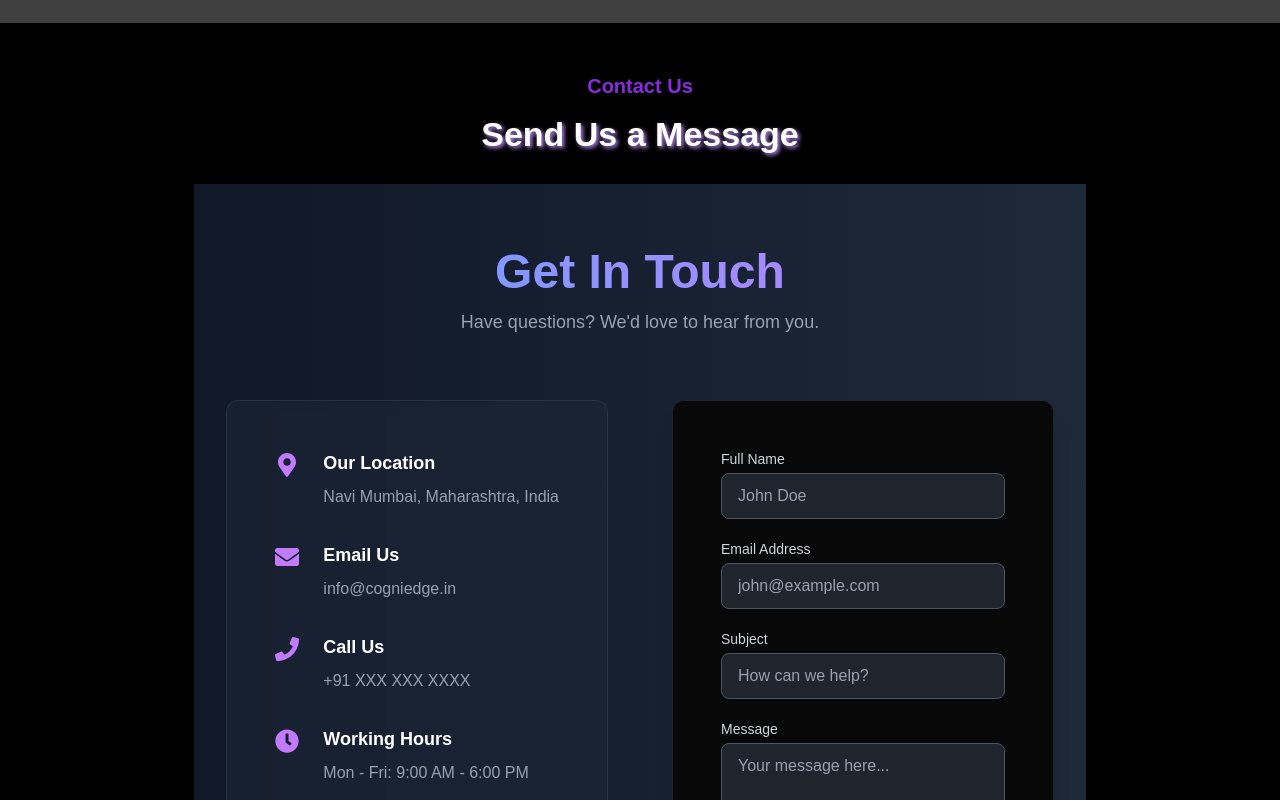
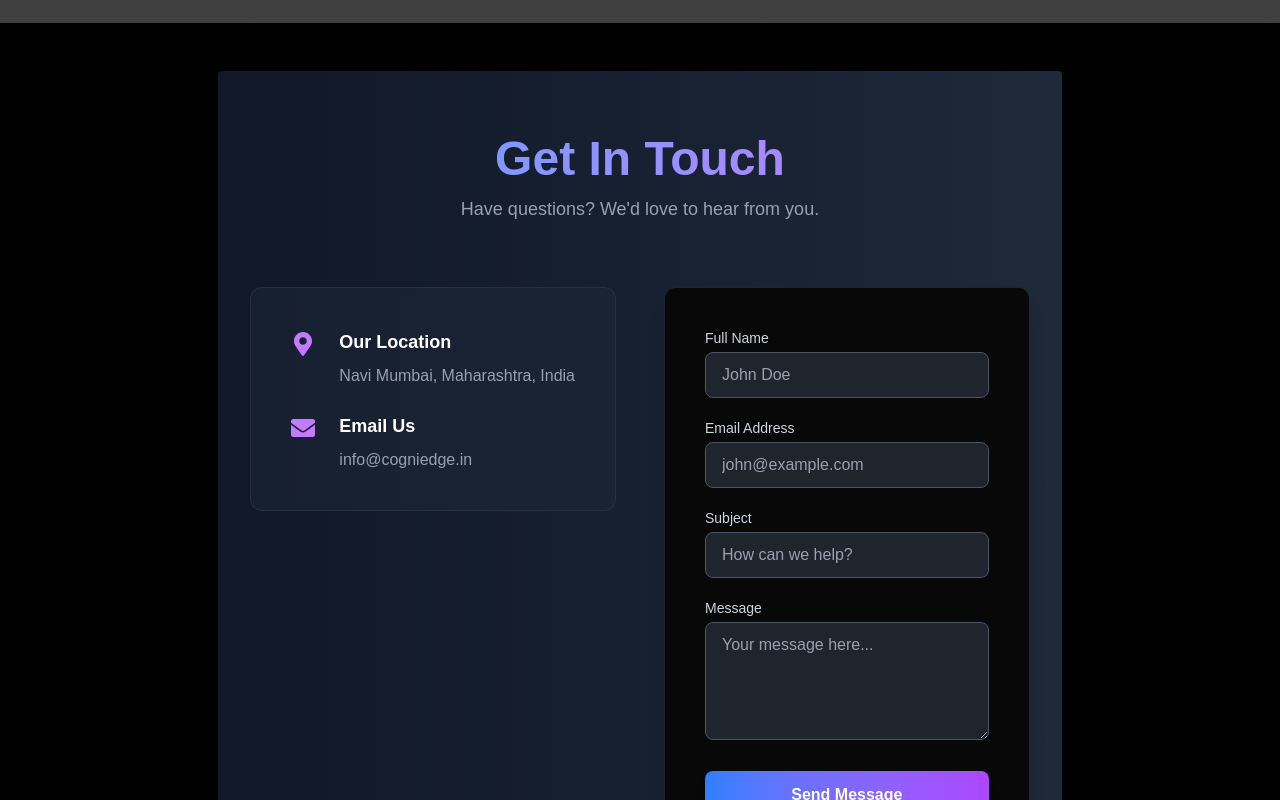
Before and after one commit to nextgen-2025/cogniqedge-react, a React (Vite) app: page /contact in a window 1280 px wide. Shown: the part 280-1080 px from the top of the page. Built offline with nearby package versions, Linux system fonts and the light colour scheme; grey boxes are pictures that could not be loaded; a web font is replaced by a local one.

Commit message:
Push Code Change some changes in contact us and form

```diff
--- a/src/components/contact-us/ContactHero.jsx
+++ b/src/components/contact-us/ContactHero.jsx
@@ -6,7 +6,7 @@ const ContactHero = () => {
   return (
     <div className="contact">
       <div className="contactWrapper">
-        <h1 className="contactTitle">Get in Touch</h1>
+        <h1 className="contactTitle">Contact Us</h1>
 
         <div className="breadcrumb">
           <a href="/">Home</a>
@@ -15,8 +15,6 @@ const ContactHero = () => {
         </div>
       </div>
       <div className="formWrapper">
-        <h3 className="contactUsTitle">Contact Us</h3>
-        <h1 className="formTitle">Send Us a Message</h1>
         <Form/>
       </div>
     </div>
--- a/src/components/form/Form.jsx
+++ b/src/components/form/Form.jsx
@@ -63,22 +63,22 @@ const Form = () => {
       icon: <FaEnvelope className="w-5 h-5" />,
       title: "Email Us",
       details: "info@cogniedge.in"
-    },
-    {
-      icon: <FaPhone className="w-5 h-5" />,
-      title: "Call Us",
-      details: "+91 XXX XXX XXXX"
-    },
-    {
-      icon: <FaClock className="w-5 h-5" />,
-      title: "Working Hours",
-      details: "Mon - Fri: 9:00 AM - 6:00 PM"
     }
+    // {
+    //   icon: <FaPhone className="w-5 h-5" />,
+    //   title: "Call Us",
+    //   details: "+91 XXX XXX XXXX"
+    // },
+    // {
+    //   icon: <FaClock className="w-5 h-5" />,
+    //   title: "Working Hours",
+    //   details: "Mon - Fri: 9:00 AM - 6:00 PM"
+    // }
   ];
 
   return (
-    <div className="min-h-screen bg-gradient-to-r from-gray-900 to-gray-800 py-16 px-4 sm:px-6 lg:px-8">
-      <div className="max-w-[1600px] mx-auto"> {/* Increased width from 1400px to 1600px */}
+    <div className="rounded bg-gradient-to-r from-gray-900 to-gray-800 py-16 px-4 sm:px-6 lg:px-8">
+      <div className="container mx-auto max-w-[1800px]"> {/* Increased max width */}
         {/* Section Header */}
         <div className="text-center mb-16">
           <h2 className="text-4xl md:text-5xl font-bold bg-gradient-to-r from-blue-400 to-purple-400 bg-clip-text text-transparent">
@@ -89,34 +89,29 @@ const Form = () => {
           </p>
         </div>
 
-        {/* Two Column Layout with increased gap and padding */}
-        <div className="grid grid-cols-1 lg:grid-cols-2 gap-12 lg:gap-16">
+        {/* Two Column Layout with increased width */}
+        <div className="grid grid-cols-1 lg:grid-cols-2 gap-8 lg:gap-12 max-w-full">
           {/* Left Column - Contact Details */}
-          <div className="space-y-8 p-10 lg:p-12 bg-gray-800/50 backdrop-blur-sm rounded-xl border border-gray-700/50">
-            <div className="space-y-8"> {/* Increased spacing */}
+          <div className="w-full h-56 p-8 lg:p-10 bg-gray-800/50 backdrop-blur-sm rounded-xl border border-gray-700/50">
+            <div className="space-y-6">
               {contactDetails.map((detail, index) => (
                 <div key={index} className="flex items-start space-x-6">
-                  <div className="text-purple-400 mt-1">
-                    {React.cloneElement(detail.icon, { className: "w-6 h-6" })} {/* Larger icons */}
+                  <div className="text-purple-400 mt-1 flex-shrink-0">
+                    {React.cloneElement(detail.icon, { className: "w-6 h-6" })}
                   </div>
-                  <div>
-                    <h3 className="text-lg text-white font-semibold">{detail.title}</h3>
+                  <div className="min-w-0 flex-1">
+                    <h3 className="text-lg text-white font-semibold truncate">{detail.title}</h3>
                     <p className="text-gray-400 mt-2 text-base">{detail.details}</p>
                   </div>
                 </div>
               ))}
             </div>
-
-            {/* Map or Additional Content */}
-            <div className="mt-10 aspect-video rounded-xl bg-gray-700/50 p-6">
-              <p className="text-center text-gray-400 text-lg">Map will be integrated here</p>
-            </div>
           </div>
 
           {/* Right Column - Form */}
-          <div>
+          <div className="w-full">
             <form onSubmit={handleSubmit}
-                  className="space-y-8 bg-gray-800/50 backdrop-blur-sm p-10 lg:p-12 rounded-xl
+                  className="space-y-6 bg-gray-800/50 backdrop-blur-sm p-8 lg:p-10 rounded-xl
                            border border-gray-700/50 shadow-xl">
               <div className="space-y-5">
                 {/* Name Input */}
```
